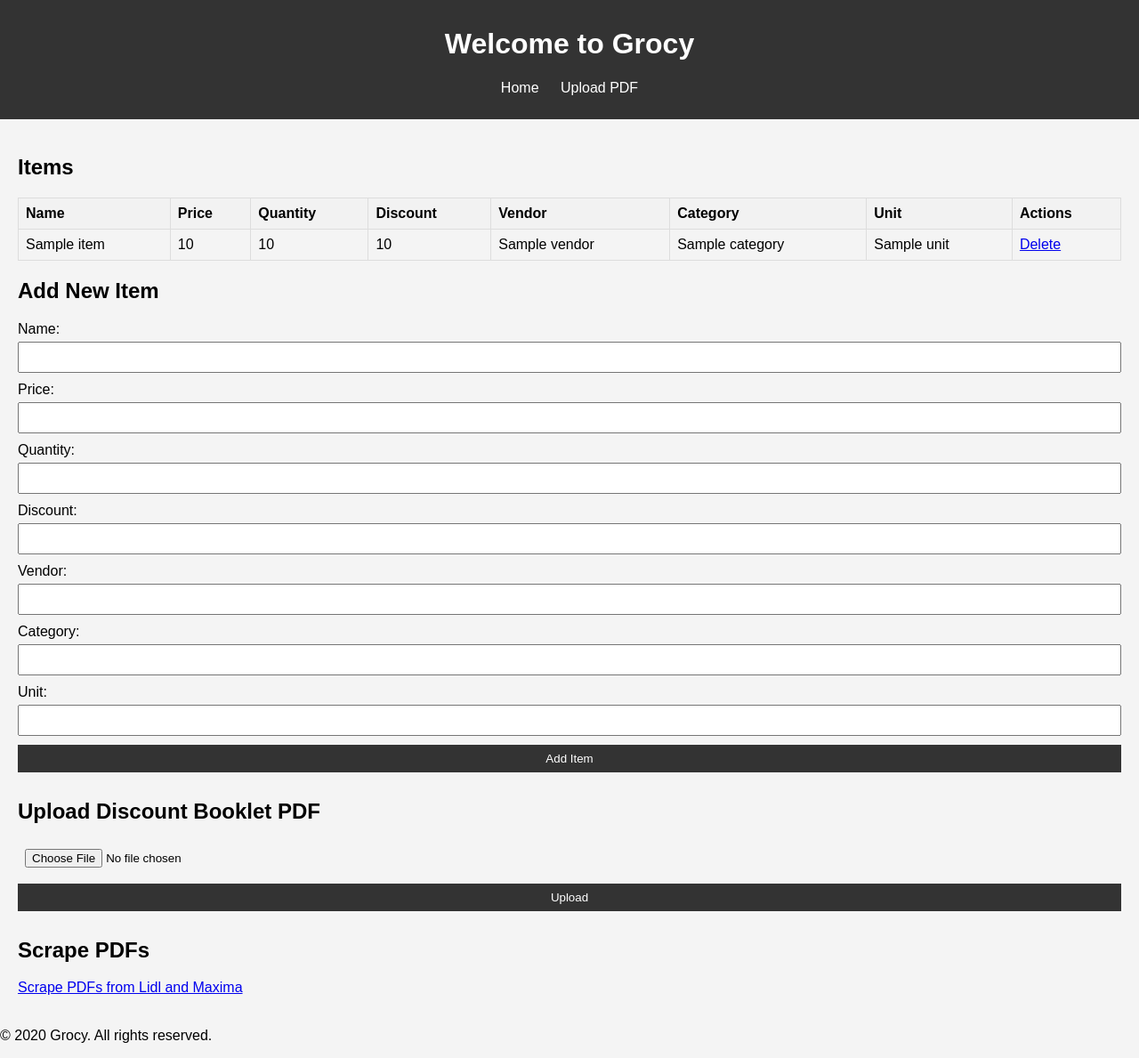
After one commit to MW3r3/Grocy, a Flask app: template app/templates/index.html in a window 1280 px wide. The commit adds this page. Shown: the whole page at 89% size. Run offline with Flask 2, Linux system fonts and the light colour scheme; the template is opened without the code that fills it: most values are stand-ins (such as "Sample title", 1, 10 or a date in 2020).

Commit message:
Added Frontend

```diff
--- a/app/__init__.py
+++ b/app/__init__.py
@@ -2,21 +2,34 @@
 Initialization module for the Flask application.
 """
 
+import os
 from flask import Flask
 from flask_sqlalchemy import SQLAlchemy
 
-
 db = SQLAlchemy()
 
-def create_app():
+def create_app(config=None):
     """
     Create and configure the Flask application.
     """
     app = Flask(__name__)
-    app.config['SQLALCHEMY_DATABASE_URI'] = 'sqlite:///app.db'
+
+    # Ensure the data directory exists
+    data_dir = os.path.join(os.path.dirname(__file__), '..', 'data')
+    os.makedirs(data_dir, exist_ok=True)
+
+    app.config['SQLALCHEMY_DATABASE_URI'] = f'sqlite:///{os.path.join(data_dir, "site.db")}'
+    app.config['SQLALCHEMY_TRACK_MODIFICATIONS'] = False  # Suppress the warning
+
+    if config:
+        app.config.update(config)
+
     db.init_app(app)
 
     with app.app_context():
         db.create_all()
 
+    from .routes import main as main_blueprint
+    app.register_blueprint(main_blueprint)
+
     return app
--- a/app/scraper.py
+++ b/app/scraper.py
@@ -105,7 +105,7 @@ def download_pdfs_from_lidl(download_dir: str):
                             )
                         )
                         download_link.click()
-
+                        time.sleep(4)
                     except TimeoutException as e:
                         logger.error(
                             "Download link not found in the sidebar on %s: %s", flyer_url, e
@@ -121,7 +121,7 @@ def download_pdfs_from_lidl(download_dir: str):
     except WebDriverException as e:
         logger.error("Error accessing %s: %s", url, e)
     finally:
-        time.sleep(10)
+
         driver.quit()
 
 def download_pdfs_from_maxima(download_dir: str):
--- /dev/null
+++ b/app/static/styles.css
@@ -0,0 +1,79 @@
+/* app/static/styles.css */
+body {
+    font-family: Arial, sans-serif;
+    margin: 0;
+    padding: 0;
+    background-color: #f4f4f4;
+}
+
+header {
+    background-color: #333;
+    color: #fff;
+    padding: 10px 0;
+    text-align: center;
+}
+
+nav ul {
+    list-style: none;
+    padding: 0;
+}
+
+nav ul li {
+    display: inline;
+    margin: 0 10px;
+}
+
+nav ul li a {
+    color: #fff;
+    text-decoration: none;
+}
+
+main {
+    padding: 20px;
+}
+
+table {
+    width: 100%;
+    border-collapse: collapse;
+    margin-bottom: 20px;
+}
+
+table, th, td {
+    border: 1px solid #ddd;
+}
+
+th, td {
+    padding: 8px;
+    text-align: left;
+}
+
+th {
+    background-color: #f2f2f2;
+}
+
+form {
+    margin-bottom: 20px;
+}
+
+form label {
+    display: block;
+    margin-bottom: 5px;
+}
+
+form input, form button {
+    margin-bottom: 10px;
+    padding: 8px;
+    width: 100%;
+    box-sizing: border-box;
+}
+
+form button {
+    background-color: #333;
+    color: #fff;
+    border: none;
+    cursor: pointer;
+}
+
+form button:hover {
+    background-color: #555;
+}
--- a/app/templates/base.html
+++ b/app/templates/base.html
@@ -11,8 +11,8 @@
         <h1>Welcome to Grocy</h1>
         <nav>
             <ul>
-                <li><a href="{{ url_for('index') }}">Home</a></li>
-                <li><a href="{{ url_for('about') }}">About</a></li>
+                <li><a href="{{ url_for('main.index') }}">Home</a></li>
+                <li><a href="{{ url_for('main.upload') }}">Upload PDF</a></li>
             </ul>
         </nav>
     </header>
--- /dev/null
+++ b/app/templates/index.html
@@ -0,0 +1,66 @@
+<!-- app/templates/index.html -->
+{% extends "base.html" %}
+
+{% block title %}Grocy - Home{% endblock %}
+
+{% block content %}
+<h2>Items</h2>
+<table>
+    <thead>
+        <tr>
+            <th>Name</th>
+            <th>Price</th>
+            <th>Quantity</th>
+            <th>Discount</th>
+            <th>Vendor</th>
+            <th>Category</th>
+            <th>Unit</th>
+            <th>Actions</th>
+        </tr>
+    </thead>
+    <tbody>
+        {% for item in items %}
+        <tr>
+            <td>{{ item.name }}</td>
+            <td>{{ item.price }}</td>
+            <td>{{ item.quantity }}</td>
+            <td>{{ item.discount }}</td>
+            <td>{{ item.vendor }}</td>
+            <td>{{ item.category }}</td>
+            <td>{{ item.unit }}</td>
+            <td>
+                <a href="{{ url_for('main.delete', item_id=item.id) }}">Delete</a>
+            </td>
+        </tr>
+        {% endfor %}
+    </tbody>
+</table>
+
+<h2>Add New Item</h2>
+<form method="POST" action="{{ url_for('main.add') }}">
+    <label for="name">Name:</label>
+    <input type="text" id="name" name="name" required>
+    <label for="price">Price:</label>
+    <input type="number" step="0.01" id="price" name="price" required>
+    <label for="quantity">Quantity:</label>
+    <input type="number" id="quantity" name="quantity" required>
+    <label for="discount">Discount:</label>
+    <input type="number" step="0.01" id="discount" name="discount">
+    <label for="vendor">Vendor:</label>
+    <input type="text" id="vendor" name="vendor">
+    <label for="category">Category:</label>
+    <input type="text" id="category" name="category">
+    <label for="unit">Unit:</label>
+    <input type="text" id="unit" name="unit">
+    <button type="submit">Add Item</button>
+</form>
+
+<h2>Upload Discount Booklet PDF</h2>
+<form method="POST" action="{{ url_for('main.upload') }}" enctype="multipart/form-data">
+    <input type="file" name="file" accept="application/pdf" required>
+    <button type="submit">Upload</button>
+</form>
+
+<h2>Scrape PDFs</h2>
+<a href="{{ url_for('main.scrape') }}">Scrape PDFs from Lidl and Maxima</a>
+{% endblock %}
```
Also changed, not shown: app/routes.py (+22 -3 lines), app/templates/upload.html (+12 -14 lines), tests/test_models.py (+10 -4 lines), tests/test_scraper.py (deleted, +0 -75 lines), data/site.db, 2 other files.
